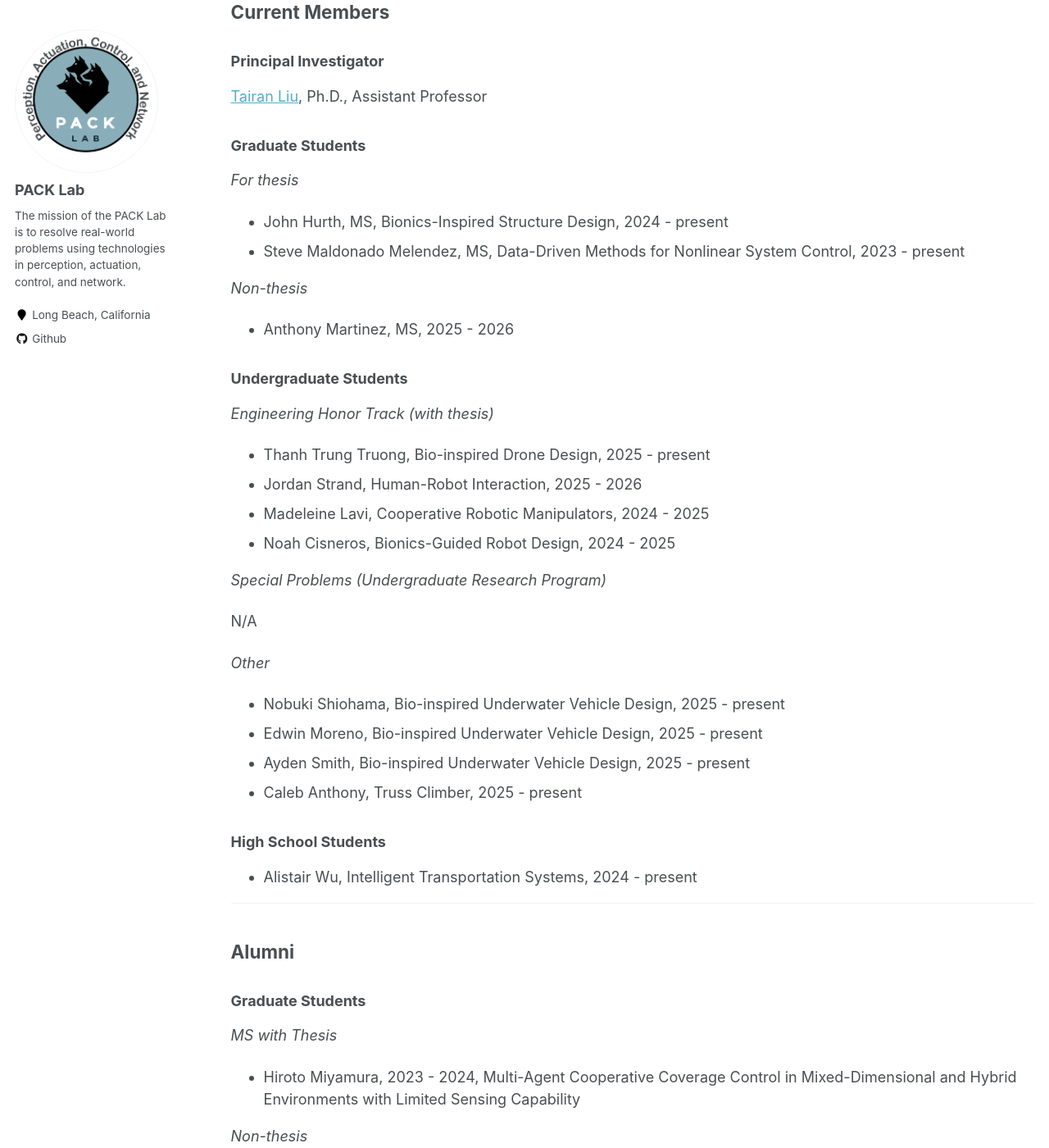
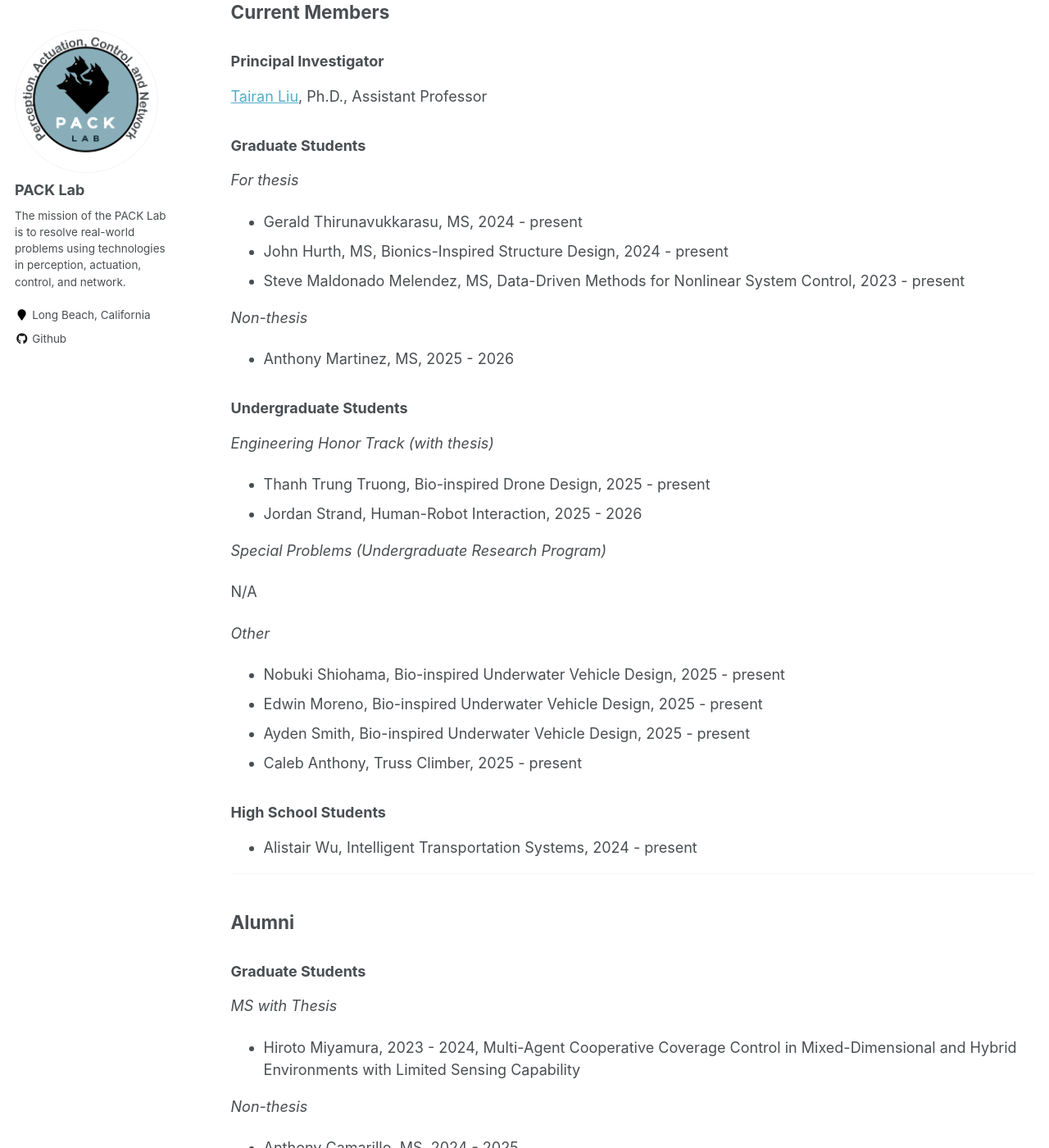
Before and after one commit to pack-lab/pack-lab.github.io, a Jekyll site: the page built from _pages/members.md, in a window 1280 px wide and 1400 px high, scrolled down 190 px. Shown: the whole window at 82% size. Built offline with Jekyll 4.4.1, drawn with Linux system fonts in a browser that asks for light colours; some of the changed text lies outside the part shown.

Commit message:
Update members.md

```diff
--- a/_pages/members.md
+++ b/_pages/members.md
@@ -15,6 +15,7 @@ author_profile: true
 
 *For thesis*
 
+* Gerald Thirunavukkarasu, MS, 2024 - present
 * John Hurth, MS, Bionics-Inspired Structure Design, 2024 - present
 * Steve Maldonado Melendez, MS, Data-Driven Methods for Nonlinear System Control, 2023 - present
 
@@ -29,8 +30,7 @@ author_profile: true
 
 * Thanh Trung Truong, Bio-inspired Drone Design, 2025 - present
 * Jordan Strand, Human-Robot Interaction, 2025 - 2026
-* Madeleine Lavi, Cooperative Robotic Manipulators, 2024 - 2025
-* Noah Cisneros, Bionics-Guided Robot Design, 2024 - 2025
+
 
 *Special Problems (Undergraduate Research Program)*
 
@@ -60,7 +60,6 @@ N/A
 
 *Non-thesis*
 * Anthony Camarillo, MS, 2024 - 2025
-* Gerald Thirunavukkarasu, MS, 2024 - 2025
 * Ramon Becerra-Orozco, MS, 2024 - 2025
 * Qingkai Zhang, MS, 2024 - 2025
 * Long Nguyen, MS, 2024
```
Also changed, not shown: other parts of _pages/members.md (+2 -0 lines).
